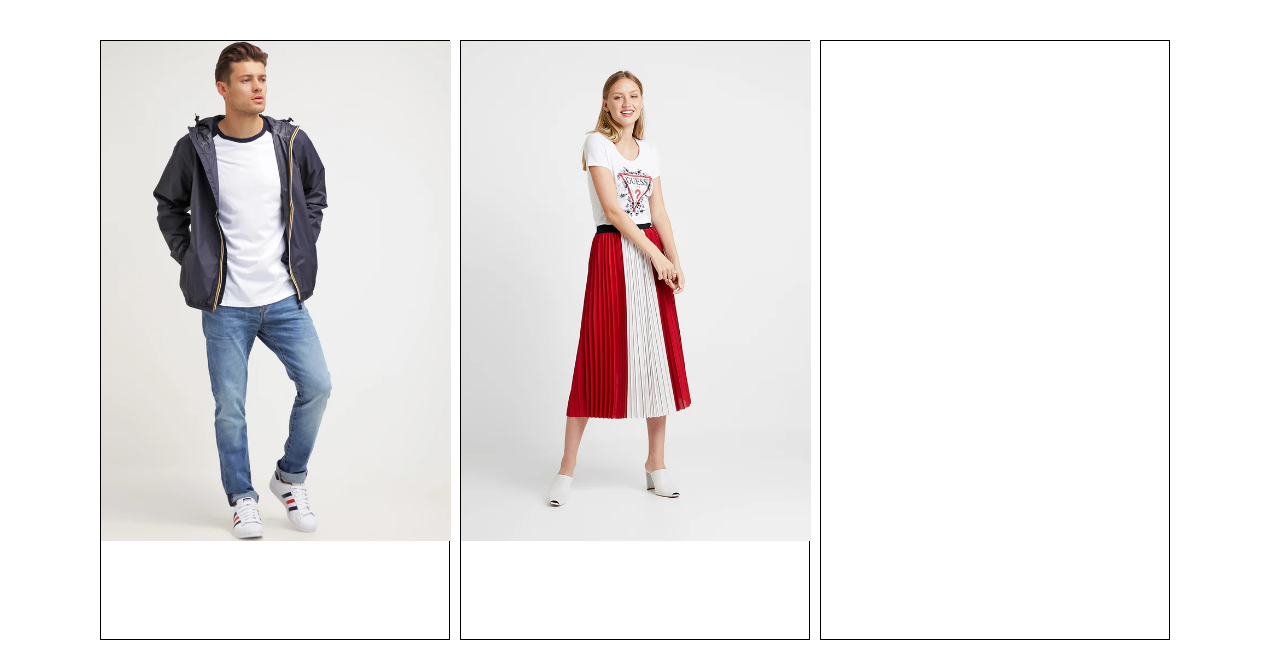
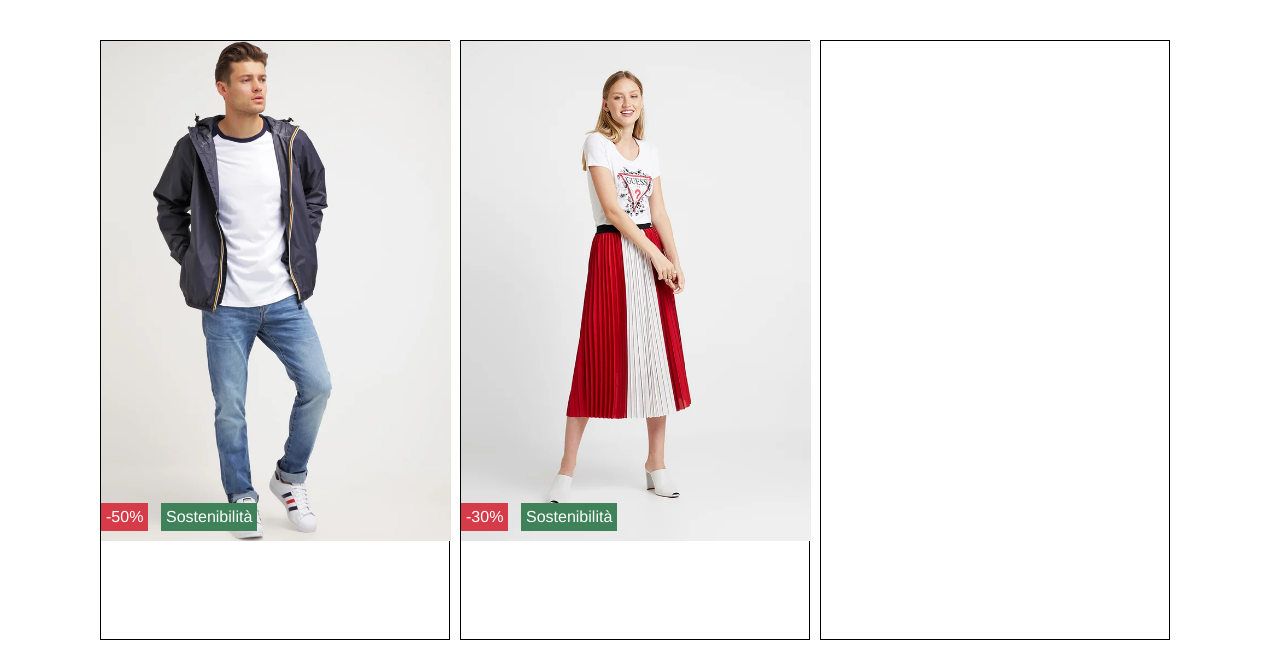
Before and after one commit to parix1999/htmlcss-shop, a plain HTML site: page index.html in a window 1280 px wide. Shown: the top 660 px of the page. Drawn offline with Linux system fonts and the light colour scheme.

Commit message:
shop-struttura-3.0

```diff
--- a/css/style.css
+++ b/css/style.css
@@ -2,6 +2,7 @@
     box-sizing:border-box;
     margin:0;
     padding:0;
+    font-family:Helvetica, Arial, sans-serif;
 }
 /* start class utility  */
 .clearfix::after{
@@ -30,6 +31,22 @@
     background-size:cover;
     background-position:center;
 }
+.discaunt{
+    background-color:#d63b49;
+    color:white;
+    padding:5px;
+    position:absolute;
+    bottom:10px;
+    left:0;
+}
+.sostenibilità{
+    background-color:#3f8259;
+    color:white;
+    padding:5px;
+    position:absolute;
+    bottom:10px;
+    left:60px;
+}
 /* end class utility */
 .main-container{
     max-width:1100px;
--- a/index.html
+++ b/index.html
@@ -17,7 +17,10 @@
                 <!-- container per il position relative e il clearfix -->
                 <div class="content">
                     <div class="contain-image fl">
-                        <div class="content-relative photo uno"></div>
+                        <div class="content-relative photo uno">
+                            <span class="discaunt">-50%</span>
+                            <span class="sostenibilità">Sostenibilità</span>
+                        </div>
                     </div>
                 </div>
             </section>
@@ -26,7 +29,10 @@
                 <!-- container per il position relative e il clearfix -->
                 <div class="content">
                     <div class="contain-image fl">
-                        <div class="content-relative photo due"></div>
+                        <div class="content-relative photo due">
+                            <span class="discaunt">-30%</span>
+                            <span class="sostenibilità">Sostenibilità</span>
+                        </div>
                     </div>
                 </div>
             </section>
```
